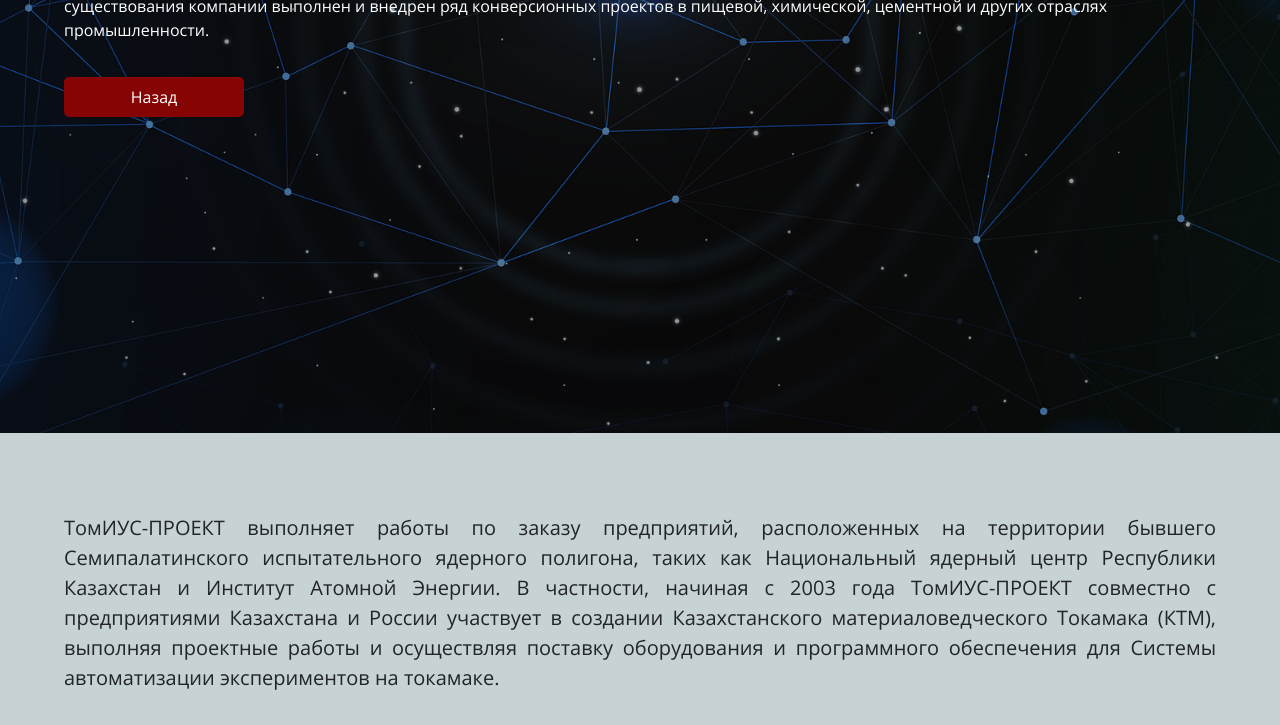
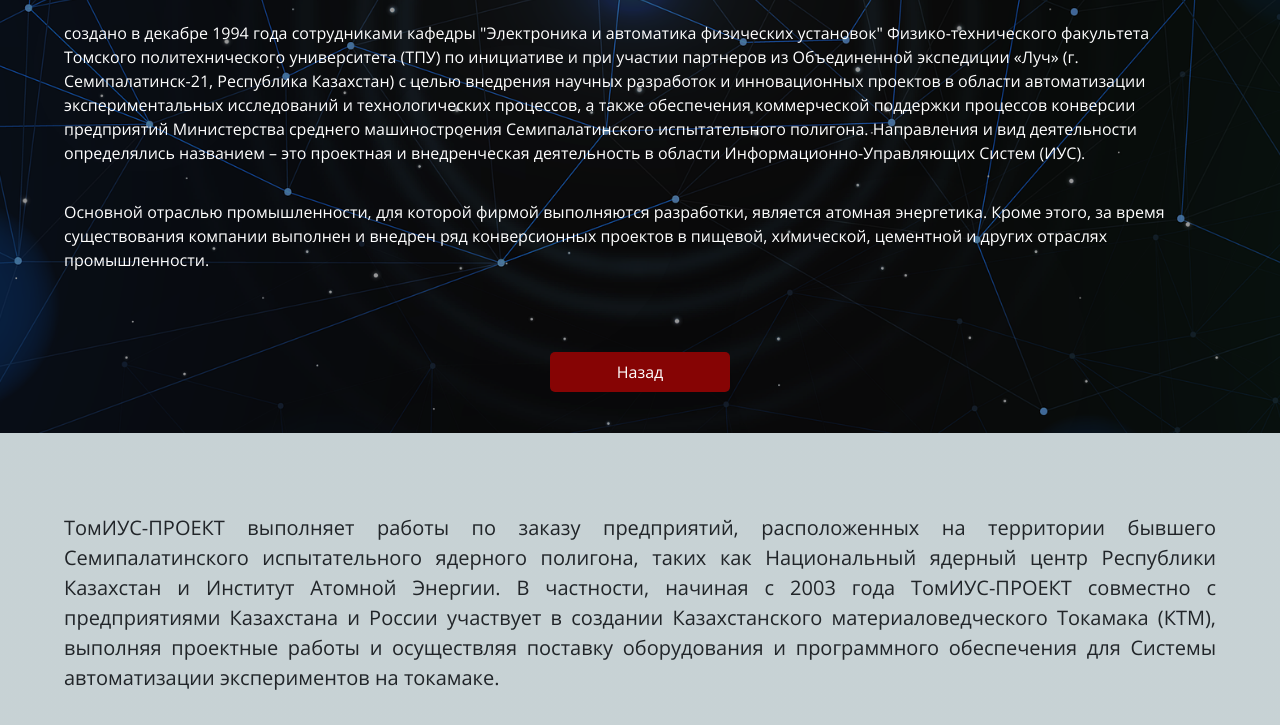
Before and after one commit to NOLA-sk/tomius, a website: page page3.html in a window 1280 px wide. Shown: the part 367-1092 px from the top of the page. Drawn offline with Linux system fonts and the light colour scheme.

Commit message:
adaptiv for page 3

```diff
--- a/sass/_media.sass
+++ b/sass/_media.sass
@@ -314,6 +314,7 @@
     .about
         &_text
             margin-top: 20px
+            text-align: center
     .dropdawn_menu_link
         width: 470px
         padding: 0px 10px
--- a/sass/page3.sass
+++ b/sass/page3.sass
@@ -64,15 +64,16 @@
     margin-bottom: 35px
 
 .about
-    height: 100vh
+    margin-top: 230px
     color: $text-color-first
     &_text
         margin-bottom: 35px
         font-size: 20px
     &_btn
+        text-align: center
+        margin-top: 80px
         &_back
             background-color: $btn-color-red
-            // margin-right: 15px
             &:hover
                 background-color: $btn-color-dark-red
             &_link
```
Also changed, not shown: css/page2.min.css, css/page3.min.css, css/style.min.css, 3 other files.
